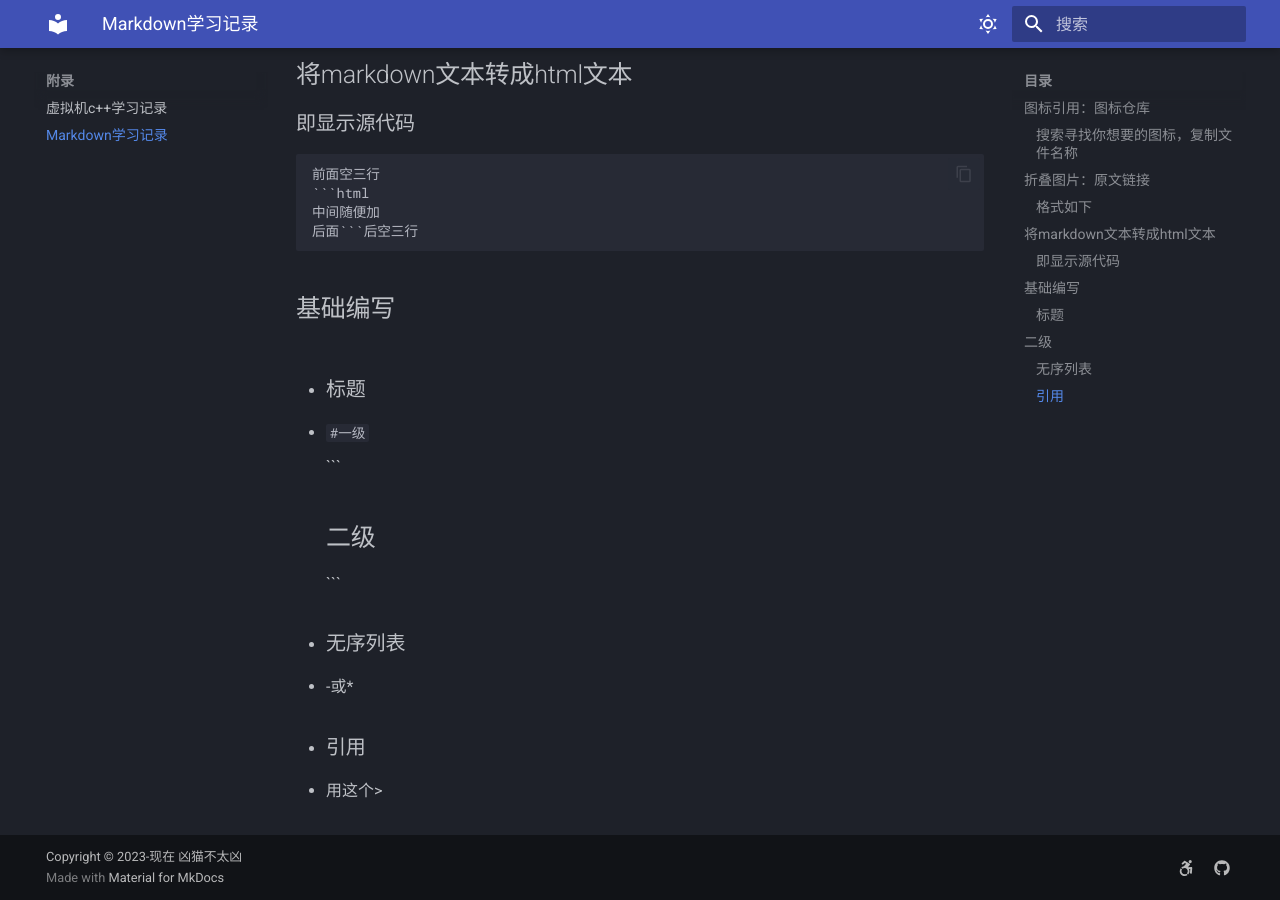
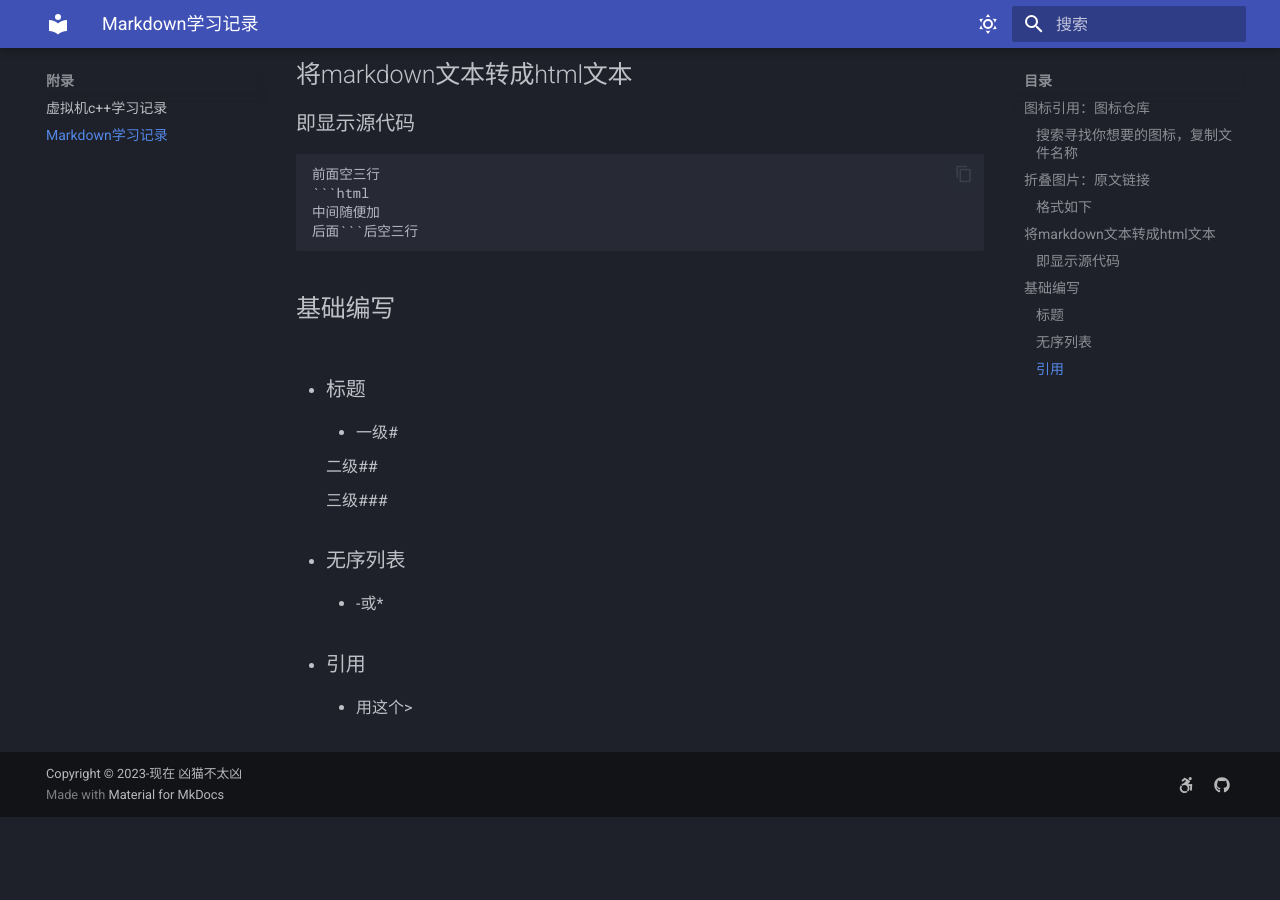
Before and after one commit to Xmbtx/xmbtx-blog, an MkDocs documentation site: the page built from docs/mkd/mkd.md, in a window 1280 px wide and 900 px high, scrolled down 837 px. Built offline with MkDocs 1.6.1 and Material for MkDocs 9.7.7, drawn with Linux system fonts in a browser that asks for light colours; after the commit the page ends 1654 px from its top, so only the background shows below that.

Commit message:
2023-10-18_00:58:54 update

````diff
--- a/docs/mkd/mkd.md
+++ b/docs/mkd/mkd.md
@@ -53,18 +53,16 @@
 
 - ### 标题
 
-  - ```
-    #一级
-    ```
+    - 一级#
 
-    ```
-    ##二级
-    ```
+      二级##
+
+      三级###
 
 - ### 无序列表
 
-  - -或*
+    - -或*
 
 - ### 引用
 
-  - 用这个>
+    - 用这个>
````
